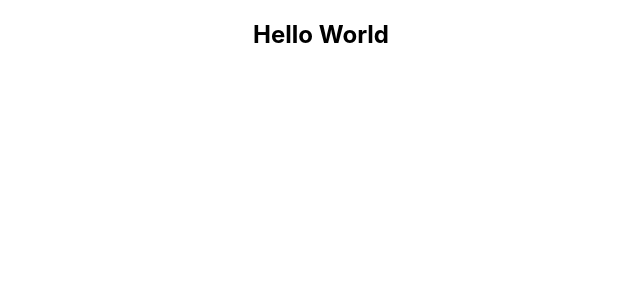
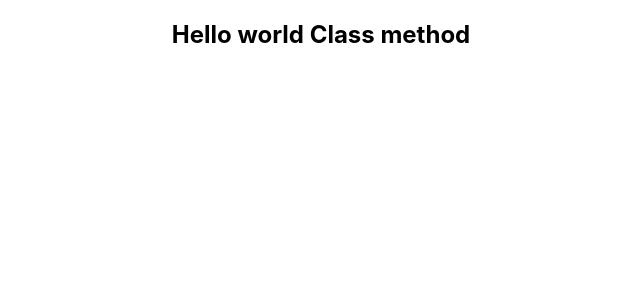
Before and after one commit to EbubeIreneaus/react-tutorial, a React (Create React App) app: page / in a window 1280 px wide. Shown: the top 300 px of the page, without its empty margins (319-959 px from the left). Built offline with nearby package versions, Linux system fonts and the light colour scheme.

Commit message:
hello world using class render method

```diff
--- a/src/App.js
+++ b/src/App.js
@@ -1,10 +1,11 @@
 import Hello from './components/Hello'
+import HelloClass from './components/HelloClass'
 import './App.css';
 
 function App() {
   return (
     <div className="App">
-      <Hello />
+      <HelloClass />
     </div>
   );
 }
--- /dev/null
+++ b/src/components/HelloClass.js
@@ -0,0 +1,9 @@
+import React, {Component} from 'react'
+
+class HelloClass extends Component{
+    render(){
+        return <h2>Hello world Class method</h2>
+    }
+}
+
+export default HelloClass
```
